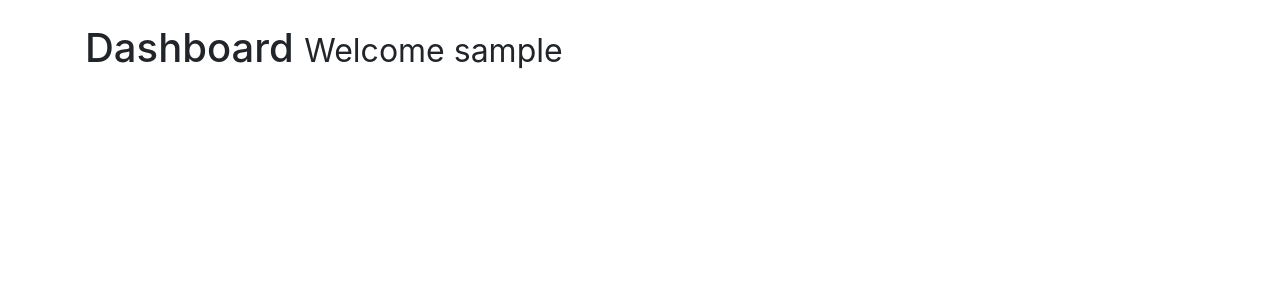
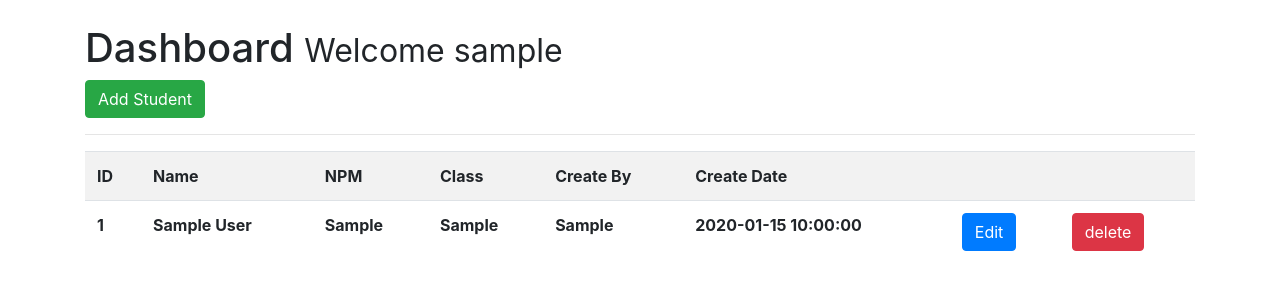
Before and after one commit to andikanugraha11/learn-flask, a Flask app: page /dashboard in a window 1280 px wide. Shown: the part 56-356 px from the top of the page. Run offline with Flask 2, Linux system fonts and the light colour scheme; the visitor is signed in with stand-in values (Sample User, id 1); tables that the repository leaves empty or names only in its code hold one stand-in row (values such as "Sample post"); lists and menus that the app fills with data are empty; some libraries are stand-ins or nearby versions.

Commit message:
dashboard

```diff
--- a/app.py
+++ b/app.py
@@ -32,11 +32,31 @@ def about():
 
 @app.route("/student")
 def students():
-    return render_template('students.html', students= Students)
+    cur = mysql.connection.cursor()
+
+    result = cur.execute("SELECT * FROM students")
+
+    students = cur.fetchall()
+
+    if result > 0:
+        return render_template('students.html', students= students)
+        # return render_template('dashboard.html', students=Students)
+    else :
+        msg = "No student found"
+        return render_template('students.html', msg=msg)
+    cur.close()
+
 
 @app.route("/student/<string:id>")
 def student(id):
-    return render_template('student.html', id=id)
+
+    cur = mysql.connection.cursor()
+
+    cur.execute("SELECT * FROM students WHERE id = %s",[id])
+
+    student = cur.fetchone()
+
+    return render_template('student.html', student =student)
 
 # Register Form
 class RegisterForm(Form):
@@ -48,6 +68,12 @@ class RegisterForm(Form):
         validators.EqualTo('passConfirm', message='Password do not  match')
     ])
     passConfirm = PasswordField('Confirm Password')
+
+# Add Student Form
+class StudentForm(Form):
+    name = StringField('Name', [validators.Length(min=1, max=50)])
+    npm = StringField('Npm', [validators.Length(min=4, max=8)])
+    sClass = StringField('Class', [validators.Length(min=4, max=6)])
 
 @app.route('/register', methods=['GET','POST'])
 def register():
@@ -97,12 +123,13 @@ def login():
         if result > 0 :
             data = cur.fetchone()
             password = data['password']
-
+            userId = data['id']
             # compare password
             if sha256_crypt.verify(password_candidate, password):
                 # pass
                 session['login'] = True
                 session['username'] = username
+                session['userId'] = userId
 
                 flash("You're now logged in", "success")
                 return redirect(url_for('dashboard'))
@@ -119,7 +146,45 @@ def login():
 @app.route("/dashboard")
 @is_login
 def dashboard():
-    return render_template('dashboard.html')
+
+    cur = mysql.connection.cursor()
+
+    result = cur.execute("SELECT * FROM students")
+
+    students = cur.fetchall()
+
+    if result > 0:
+        return render_template('dashboard.html', students=students)
+    else :
+        msg = "No student found"
+        return render_template('dashboard.html', msg=msg)
+
+    cur.close()
+
+@app.route('/add_student', methods=['GET','POST'])
+@is_login
+def addStudent():
+    form = StudentForm(request.form)
+    if request.method == 'POST' and form.validate():
+        name = form.name.data
+        npm = form.npm.data
+        sClass = form.sClass.data
+        create_by = session['userId']
+
+        # create cursor
+        cur = mysql.connection.cursor()
+        cur.execute("INSERT INTO students(name,npm,class,create_by) VALUES(%s,%s,%s,%s)", (name,npm,sClass,create_by))
+
+        # commit to DB
+        mysql.connection.commit()
+
+        # close connection
+        cur.close()
+
+        flash("Student added", "success")
+        return redirect(url_for('dashboard'))
+
+    return render_template('add_student.html', form=form)
 
 @app.route("/logout")
 def logout():
--- a/templates/dashboard.html
+++ b/templates/dashboard.html
@@ -2,4 +2,30 @@
 
 {% block body %}
     <h1>Dashboard <small>Welcome {{session.username}}</small></h1>
+    <a href="/add_student" class="btn btn-success">Add Student</a>
+    <hr/>
+    <table class="table table-striped">
+        <tr>
+            <th>ID</th>
+            <th>Name</th>
+            <th>NPM</th>
+            <th>Class</th>
+            <th>Create By</th>
+            <th>Create Date</th>
+            <th></th>
+            <th></th>
+        </tr>
+        {% for student in students %}
+            <tr>
+                <th>{{student.id}}</th>
+                <th>{{student.name}}</th>
+                <th>{{student.npm}}</th>
+                <th>{{student.class}}</th>
+                <th>{{student.create_by}}</th>
+                <th>{{student.create_date}}</th>
+                <th><a href="edit_student/{{student.id}}" class="btn btn-primary pull-right">Edit</a></th>
+                <th><a href="delete_student/{{student.id}}" class="btn btn-danger pull-right">delete</a></th>
+            </tr>
+        {% endfor %}
+    </table>
 {% endblock %}
```
Also changed, not shown: templates/add_student.html (added, +18 -0 lines), templates/student.html (+13 -2 lines).
